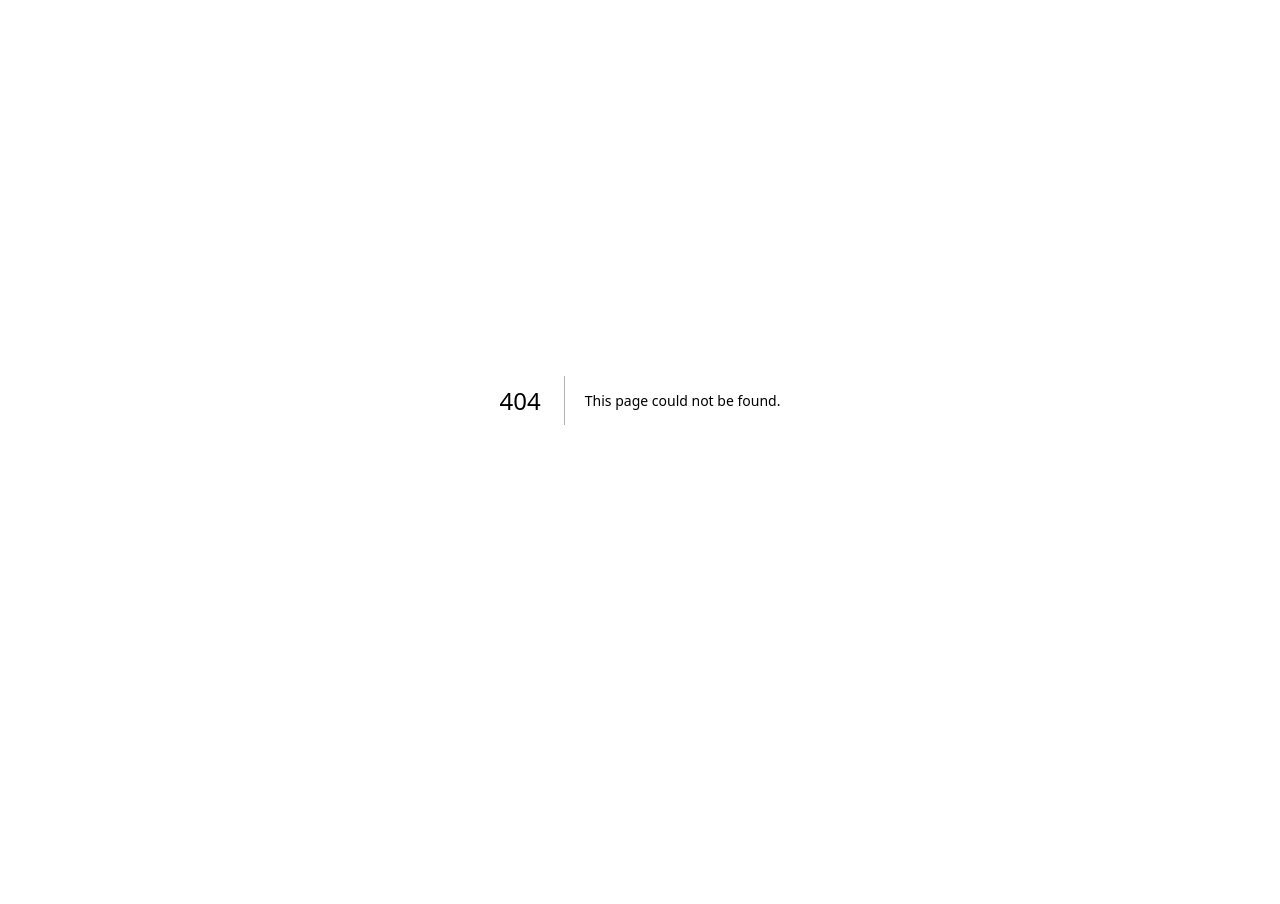
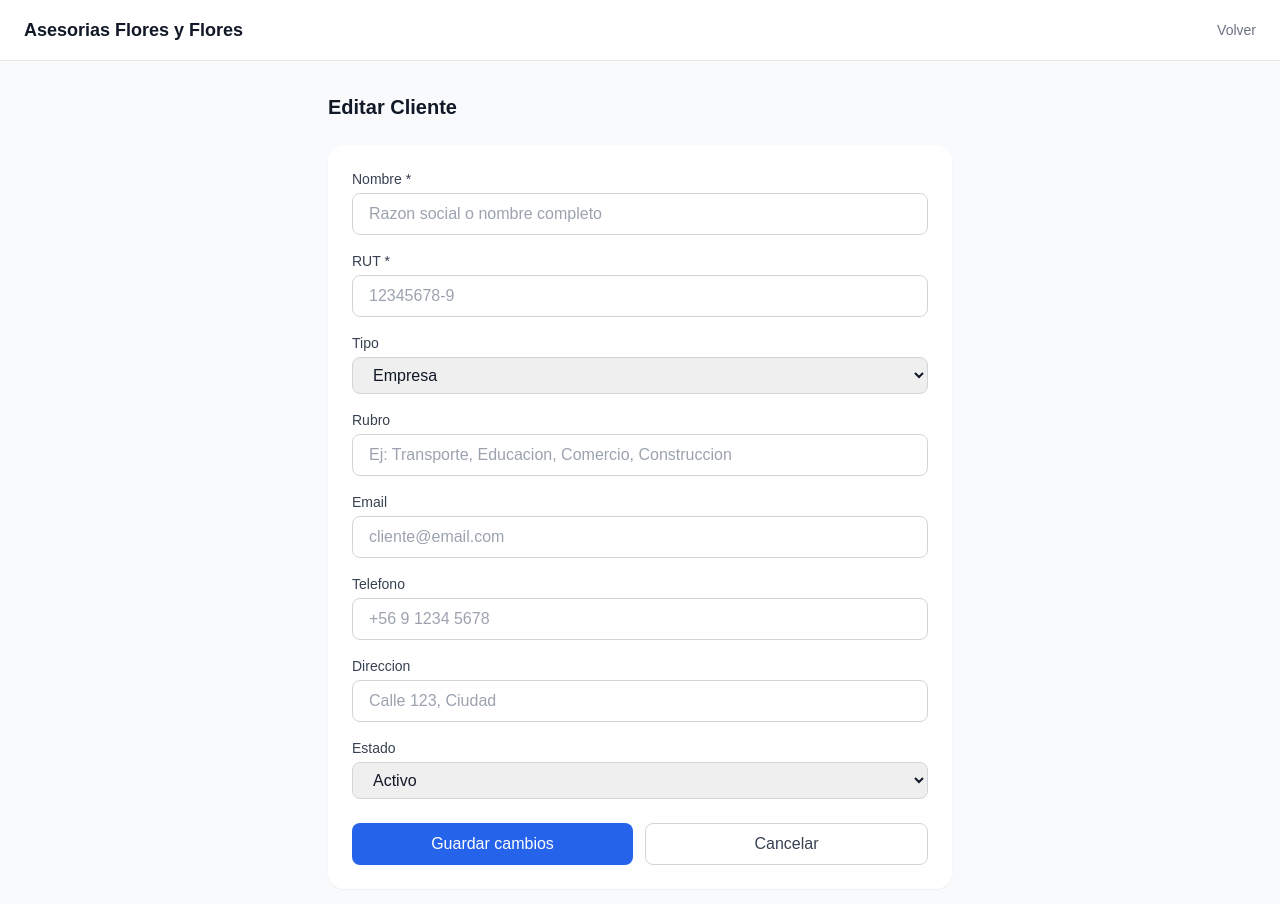
Before and after one commit to Vicente-blip-rock/Flores-y-Flores, a Next.js app: page /clientes/1/editar in a window 1280 px wide. Before the commit this address had no page. Shown: the top 904 px of the page. Before the commit the page ends 800 px from the top, so only its background shows below. Built offline with nearby package versions, Linux system fonts and the light colour scheme; no server answers; the database is empty.

Commit message:
feat: editar y eliminar clientes, campo rubro

```diff
--- /dev/null
+++ b/src/app/(dashboard)/clientes/[id]/editar/page.tsx
@@ -0,0 +1,170 @@
+'use client'
+
+import { useEffect, useState } from 'react'
+import { createClient } from '@/lib/supabase'
+import { useRouter, useParams } from 'next/navigation'
+
+export default function EditarClientePage() {
+  const [form, setForm] = useState({
+    nombre: '',
+    rut: '',
+    tipo: 'empresa',
+    email: '',
+    telefono: '',
+    direccion: '',
+    rubro: '',
+    activo: true
+  })
+  const [error, setError] = useState('')
+  const [loading, setLoading] = useState(false)
+  const [cargando, setCargando] = useState(true)
+  const router = useRouter()
+  const params = useParams()
+  const supabase = createClient()
+
+  useEffect(() => {
+    const cargar = async () => {
+      const { data } = await supabase.from('clientes').select('*').eq('id', params.id).single()
+      if (data) setForm({
+        nombre: data.nombre || '',
+        rut: data.rut || '',
+        tipo: data.tipo || 'empresa',
+        email: data.email || '',
+        telefono: data.telefono || '',
+        direccion: data.direccion || '',
+        rubro: data.rubro || '',
+        activo: data.activo ?? true
+      })
+      setCargando(false)
+    }
+    cargar()
+  }, [])
+
+  const handleChange = (e: React.ChangeEvent<HTMLInputElement | HTMLSelectElement>) => {
+    setForm({ ...form, [e.target.name]: e.target.value })
+  }
+
+  const handleGuardar = async () => {
+    if (!form.nombre || !form.rut) {
+      setError('Nombre y RUT son obligatorios')
+      return
+    }
+    setLoading(true)
+    setError('')
+
+    const { error } = await supabase.from('clientes').update({
+      nombre: form.nombre,
+      rut: form.rut,
+      tipo: form.tipo,
+      email: form.email,
+      telefono: form.telefono,
+      direccion: form.direccion,
+      rubro: form.rubro,
+      activo: form.activo
+    }).eq('id', params.id)
+
+    if (error) {
+      setError('Error al guardar: ' + error.message)
+      setLoading(false)
+    } else {
+      router.push('/dashboard')
+    }
+  }
+
+  if (cargando) return (
+    <div className="min-h-screen flex items-center justify-center">
+      <p className="text-gray-500">Cargando...</p>
+    </div>
+  )
+
+  return (
+    <div className="min-h-screen bg-gray-50">
+      <nav className="bg-white border-b px-6 py-4 flex justify-between items-center">
+        <h1 className="text-lg font-bold text-gray-900">Asesorias Flores y Flores</h1>
+        <button onClick={() => router.push('/dashboard')} className="text-sm text-gray-500 hover:text-gray-700">
+          Volver
+        </button>
+      </nav>
+
+      <main className="max-w-2xl mx-auto px-6 py-8">
+        <h2 className="text-xl font-semibold text-gray-900 mb-6">Editar Cliente</h2>
+
+        <div className="bg-white rounded-2xl shadow-sm p-6 space-y-4">
+          <div>
+            <label className="block text-sm font-medium text-gray-700 mb-1">Nombre *</label>
+            <input name="nombre" value={form.nombre} onChange={handleChange}
+              className="w-full border border-gray-300 rounded-lg px-4 py-2 text-gray-900 focus:outline-none focus:ring-2 focus:ring-blue-500"
+              placeholder="Razon social o nombre completo" />
+          </div>
+
+          <div>
+            <label className="block text-sm font-medium text-gray-700 mb-1">RUT *</label>
+            <input name="rut" value={form.rut} onChange={handleChange}
+              className="w-full border border-gray-300 rounded-lg px-4 py-2 text-gray-900 focus:outline-none focus:ring-2 focus:ring-blue-500"
+              placeholder="12345678-9" />
+          </div>
+
+          <div>
+            <label className="block text-sm font-medium text-gray-700 mb-1">Tipo</label>
+            <select name="tipo" value={form.tipo} onChange={handleChange}
+              className="w-full border border-gray-300 rounded-lg px-4 py-2 text-gray-900 focus:outline-none focus:ring-2 focus:ring-blue-500">
+              <option value="empresa">Empresa</option>
+              <option value="persona_natural">Persona Natural</option>
+            </select>
+          </div>
+
+          <div>
+            <label className="block text-sm font-medium text-gray-700 mb-1">Rubro</label>
+            <input name="rubro" value={form.rubro} onChange={handleChange}
+              className="w-full border border-gray-300 rounded-lg px-4 py-2 text-gray-900 focus:outline-none focus:ring-2 focus:ring-blue-500"
+              placeholder="Ej: Transporte, Educacion, Comercio, Construccion" />
+          </div>
+
+          <div>
+            <label className="block text-sm font-medium text-gray-700 mb-1">Email</label>
+            <input name="email" type="email" value={form.email} onChange={handleChange}
+              className="w-full border border-gray-300 rounded-lg px-4 py-2 text-gray-900 focus:outline-none focus:ring-2 focus:ring-blue-500"
+              placeholder="cliente@email.com" />
+          </div>
+
+          <div>
+            <label className="block text-sm font-medium text-gray-700 mb-1">Telefono</label>
+            <input name="telefono" value={form.telefono} onChange={handleChange}
+              className="w-full border border-gray-300 rounded-lg px-4 py-2 text-gray-900 focus:outline-none focus:ring-2 focus:ring-blue-500"
+              placeholder="+56 9 1234 5678" />
+          </div>
+
+          <div>
+            <label className="block text-sm font-medium text-gray-700 mb-1">Direccion</label>
+            <input name="direccion" value={form.direccion} onChange={handleChange}
+              className="w-full border border-gray-300 rounded-lg px-4 py-2 text-gray-900 focus:outline-none focus:ring-2 focus:ring-blue-500"
+              placeholder="Calle 123, Ciudad" />
+          </div>
+
+          <div>
+            <label className="block text-sm font-medium text-gray-700 mb-1">Estado</label>
+            <select name="activo" value={form.activo ? 'true' : 'false'}
+              onChange={e => setForm({ ...form, activo: e.target.value === 'true' })}
+              className="w-full border border-gray-300 rounded-lg px-4 py-2 text-gray-900 focus:outline-none focus:ring-2 focus:ring-blue-500">
+              <option value="true">Activo</option>
+              <option value="false">Inactivo</option>
+            </select>
+          </div>
+
+          {error && <p className="text-red-500 text-sm">{error}</p>}
+
+          <div className="flex gap-3 pt-2">
+            <button onClick={handleGuardar} disabled={loading}
+              className="flex-1 bg-blue-600 text-white py-2 rounded-lg font-medium hover:bg-blue-700 transition disabled:opacity-50">
+              {loading ? 'Guardando...' : 'Guardar cambios'}
+            </button>
+            <button onClick={() => router.push('/dashboard')}
+              className="flex-1 border border-gray-300 text-gray-700 py-2 rounded-lg font-medium hover:bg-gray-50 transition">
+              Cancelar
+            </button>
+          </div>
+        </div>
+      </main>
+    </div>
+  )
+}
--- a/src/app/(dashboard)/dashboard/page.tsx
+++ b/src/app/(dashboard)/dashboard/page.tsx
@@ -8,8 +8,17 @@ export default function DashboardPage() {
   const [clientes, setClientes] = useState<any[]>([])
   const [loading, setLoading] = useState(true)
   const [isSuperAdmin, setIsSuperAdmin] = useState(false)
+  const [eliminando, setEliminando] = useState<string | null>(null)
   const router = useRouter()
   const supabase = createClient()
+
+  const eliminarCliente = async (id: string, nombre: string) => {
+    if (!confirm('Estas seguro que deseas eliminar a ' + nombre + '? Esta accion no se puede deshacer.')) return
+    setEliminando(id)
+    await supabase.from('clientes').delete().eq('id', id)
+    setClientes(prev => prev.filter(c => c.id !== id))
+    setEliminando(null)
+  }
 
   useEffect(() => {
     const checkSession = async () => {
@@ -114,12 +123,27 @@ export default function DashboardPage() {
                       </span>
                     </td>
                     <td className="px-6 py-4 text-right">
+                      <div className="flex justify-end gap-3">
                         <button
                           onClick={() => router.push('/clientes/' + cliente.id)}
                           className="text-blue-600 hover:text-blue-800 text-sm font-medium"
                         >
                           Ver →
                         </button>
+                        <button
+                          onClick={() => router.push('/clientes/' + cliente.id + '/editar')}
+                          className="text-gray-500 hover:text-gray-700 text-sm font-medium"
+                        >
+                          Editar
+                        </button>
+                        <button
+                          onClick={() => eliminarCliente(cliente.id, cliente.nombre)}
+                          disabled={eliminando === cliente.id}
+                          className="text-red-500 hover:text-red-700 text-sm font-medium disabled:opacity-50"
+                        >
+                          {eliminando === cliente.id ? '...' : 'Eliminar'}
+                        </button>
+                      </div>
                     </td>
                   </tr>
                 ))}
```
Lines whose indentation alone changed are shown as unchanged.
